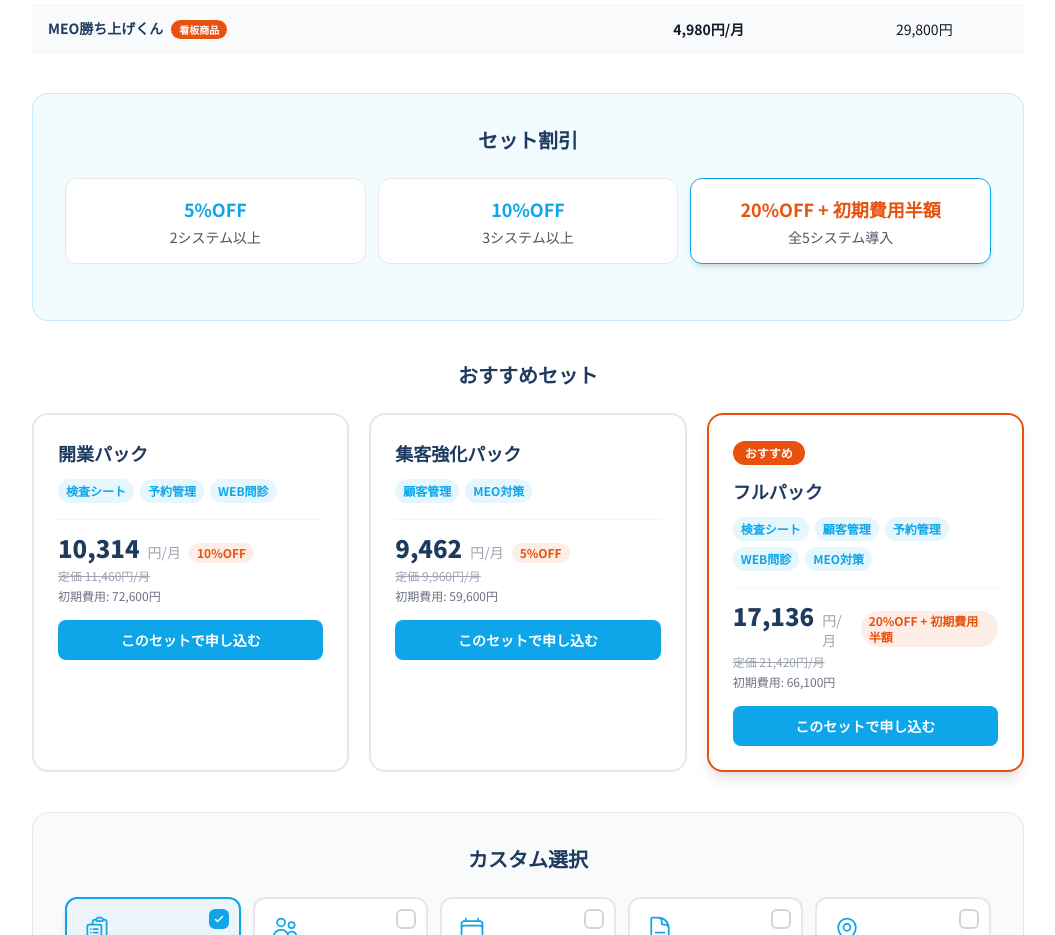
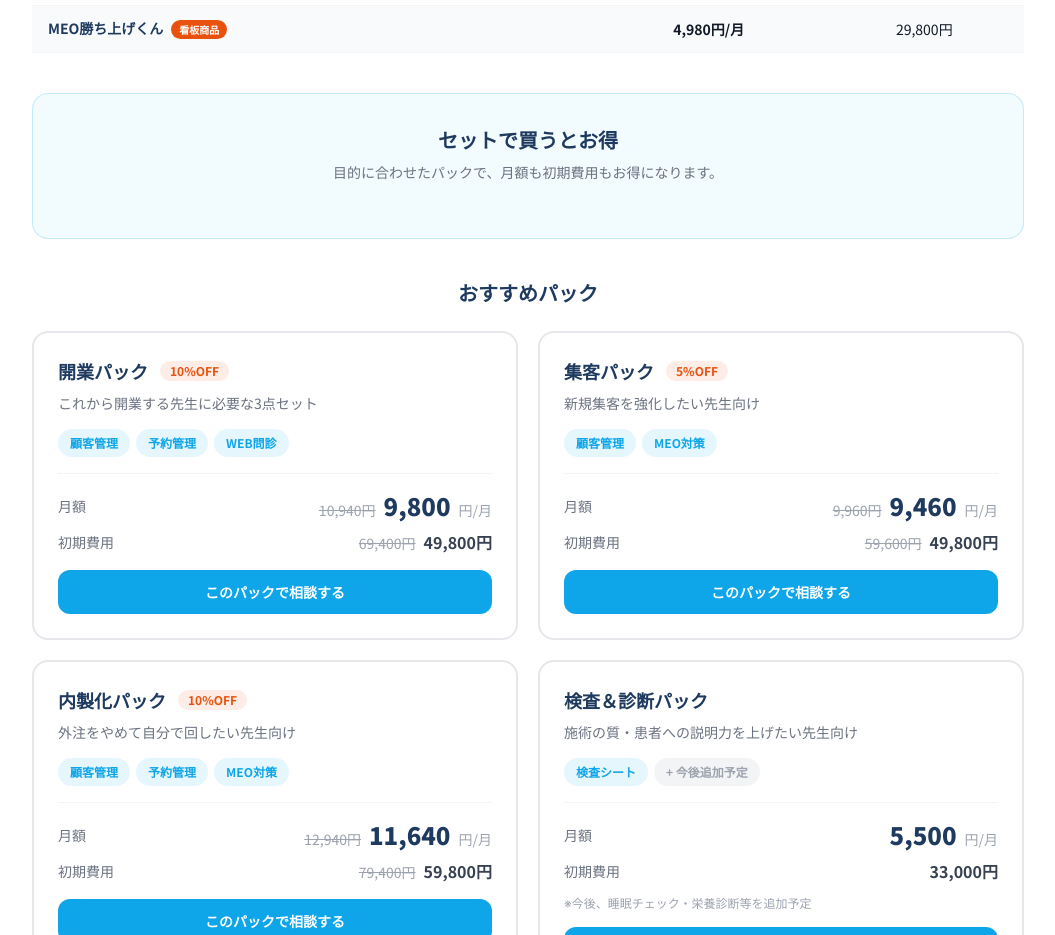
Before and after one commit to yosinkyuin1031-glitch/clinic-saas-lp, a Next.js app: page / in a window 1280 px wide. Shown: the part 3700-4635 px from the top of the page, without its empty margins (112-1167 px from the left). Built offline with nearby package versions, Linux system fonts and the light colour scheme.

Commit message:
カテゴリタブを4分類に再編・セット販売を4パックに変更

```diff
--- a/app/page.tsx
+++ b/app/page.tsx
@@ -9,7 +9,7 @@
     id: "kensa",
     name: "検査シート作成システム",
     shortName: "検査シート",
-    category: "検査・施術支援",
+    categories: ["検査＆診断"],
     description: "神経学的検査をデジタル化。検査結果をPDF出力し、患者ごとの経過記録を残せます。",
     features: ["神経学的検査をデジタル化", "検査結果をPDF出力", "患者ごとの経過記録"],
     monthlyPrice: 5500,
@@ -26,7 +26,7 @@
     id: "customer",
     name: "顧客管理シート",
     shortName: "顧客管理",
-    category: "患者管理",
+    categories: ["開業", "集客", "内製化"],
     description: "患者情報を一元管理。来院履歴・離反アラート・データ分析ダッシュボード搭載。",
     features: ["患者情報を一元管理", "来院履歴・離反アラート", "データ分析ダッシュボード"],
     monthlyPrice: 4980,
@@ -43,7 +43,7 @@
     id: "reservation",
     name: "予約管理",
     shortName: "予約管理",
-    category: "患者管理",
+    categories: ["開業", "内製化"],
     description: "カレンダー形式で直感操作。ダブルブッキング防止、LINE通知連携。",
     features: ["カレンダー形式で直感操作", "ダブルブッキング防止", "LINE通知連携"],
     monthlyPrice: 2980,
@@ -60,7 +60,7 @@
     id: "monshin",
     name: "WEB問診",
     shortName: "WEB問診",
-    category: "患者管理",
+    categories: ["開業"],
     description: "来院前にスマホで問診。自動集計・PDF出力。カスタム問診項目対応。",
     features: ["来院前にスマホで問診", "自動集計・PDF出力", "カスタム問診項目"],
     monthlyPrice: 2980,
@@ -77,7 +77,7 @@
     id: "meo",
     name: "MEO勝ち上げくん",
     shortName: "MEO対策",
-    category: "集客",
+    categories: ["集客", "内製化"],
     description: "Googleマップ順位を自動チェック。AI投稿文を自動生成。医療広告ガイドライン自動チェック。",
     features: ["Googleマップ順位を自動チェック", "AI投稿文を自動生成", "医療広告ガイドライン自動チェック"],
     monthlyPrice: 4980,
@@ -93,7 +93,7 @@
   },
 ];
 
-const CATEGORIES = ["すべて", "検査・施術支援", "患者管理", "集客"];
+const CATEGORIES = ["すべて", "開業", "集客", "内製化", "検査＆診断"];
 
 const COMING_SOON_APPS = [
   "LINE自動化ツール",
@@ -106,21 +106,39 @@
 const SET_EXAMPLES = [
   {
     name: "開業パック",
-    appIds: ["kensa", "reservation", "monshin"],
-    discountRate: 0.10,
+    appIds: ["reservation", "monshin", "customer"],
+    description: "これから開業する先生に必要な3点セット",
+    setMonthly: 9800,
+    setInitial: 49800,
     label: "10%OFF",
+    note: null,
   },
   {
-    name: "集客強化パック",
+    name: "集客パック",
     appIds: ["meo", "customer"],
-    discountRate: 0.05,
+    description: "新規集客を強化したい先生向け",
+    setMonthly: 9460,
+    setInitial: 49800,
     label: "5%OFF",
+    note: null,
   },
   {
-    name: "フルパック",
-    appIds: ["kensa", "customer", "reservation", "monshin", "meo"],
-    discountRate: 0.20,
-    label: "20%OFF + 初期費用半額",
+    name: "内製化パック",
+    appIds: ["customer", "reservation", "meo"],
+    description: "外注をやめて自分で回したい先生向け",
+    setMonthly: 11640,
+    setInitial: 59800,
+    label: "10%OFF",
+    note: null,
+  },
+  {
+    name: "検査＆診断パック",
+    appIds: ["kensa"],
+    description: "施術の質・患者への説明力を上げたい先生向け",
+    setMonthly: 5500,
+    setInitial: 33000,
+    label: "",
+    note: "※今後、睡眠チェック・栄養診断等を追加予定",
   },
 ];
 
@@ -199,7 +217,7 @@
 
   const filteredApps = activeCategory === "すべて"
     ? APPS
-    : APPS.filter(app => app.category === activeCategory);
+    : APPS.filter(app => app.categories.includes(activeCategory));
 
   const calcTotal = useMemo(() => {
     const selected = APPS.filter(app => selectedApps.includes(app.id));
@@ -607,64 +625,70 @@
             </table>
           </div>
 
-          {/* セット割引 */}
+          {/* セットで買うとお得 */}
           <div className="bg-accent/5 rounded-2xl border border-accent/20 p-6 md:p-8 mb-10">
-            <h3 className="text-xl font-black text-primary text-center mb-6">セット割引</h3>
-            <div className="grid md:grid-cols-3 gap-3 mb-6">
-              <div className="bg-white rounded-xl p-4 text-center border border-gray-200">
-                <p className="text-accent font-bold text-lg mb-1">5%OFF</p>
-                <p className="text-sm text-gray-600">2システム以上</p>
-              </div>
-              <div className="bg-white rounded-xl p-4 text-center border border-gray-200">
-                <p className="text-accent font-bold text-lg mb-1">10%OFF</p>
-                <p className="text-sm text-gray-600">3システム以上</p>
-              </div>
-              <div className="bg-white rounded-xl p-4 text-center border border-accent shadow-md">
-                <p className="text-cta font-bold text-lg mb-1">20%OFF + 初期費用半額</p>
-                <p className="text-sm text-gray-600">全5システム導入</p>
-              </div>
-            </div>
+            <h3 className="text-xl font-black text-primary text-center mb-2">セットで買うとお得</h3>
+            <p className="text-center text-gray-500 text-sm mb-6">目的に合わせたパックで、月額も初期費用もお得になります。</p>
           </div>
 
-          {/* セット例 */}
-          <h3 className="text-xl font-black text-primary text-center mb-6">おすすめセット</h3>
-          <div className="grid md:grid-cols-3 gap-5 mb-10">
+          {/* セットパック */}
+          <h3 className="text-xl font-black text-primary text-center mb-6">おすすめパック</h3>
+          <div className="grid md:grid-cols-2 gap-5 mb-10">
             {SET_EXAMPLES.map((set) => {
               const apps = APPS.filter(a => set.appIds.includes(a.id));
               const monthlyTotal = apps.reduce((s, a) => s + a.monthlyPrice, 0);
-              const discounted = Math.floor(monthlyTotal * (1 - set.discountRate));
               const initialTotal = apps.reduce((s, a) => s + a.initialCost, 0);
-              const initialDiscounted = set.appIds.length >= 5 ? Math.floor(initialTotal * 0.5) : initialTotal;
+              const isSingle = set.appIds.length === 1;
               return (
-                <div key={set.name} className={`bg-white rounded-2xl border-2 p-6 ${set.appIds.length >= 5 ? "border-cta shadow-lg" : "border-gray-200"}`}>
-                  {set.appIds.length >= 5 && (
-                    <span className="inline-block bg-cta text-white text-xs font-bold px-3 py-1 rounded-full mb-3">おすすめ</span>
-                  )}
-                  <h4 className="text-lg font-black text-primary mb-3">{set.name}</h4>
+                <div key={set.name} className="bg-white rounded-2xl border-2 border-gray-200 p-6 hover:border-accent/40 hover:shadow-lg transition-all">
+                  <div className="flex items-center gap-3 mb-2">
+                    <h4 className="text-lg font-black text-primary">{set.name}</h4>
+                    {set.label && (
+                      <span className="bg-cta/10 text-cta text-xs font-bold px-2.5 py-0.5 rounded-full">{set.label}</span>
+                    )}
+                  </div>
+                  <p className="text-sm text-gray-500 mb-4">{set.description}</p>
                   <div className="flex flex-wrap gap-1.5 mb-4">
                     {apps.map(a => (
-                      <span key={a.id} className="bg-accent/10 text-accent text-xs font-bold px-2 py-1 rounded-full">
+                      <span key={a.id} className="bg-accent/10 text-accent text-xs font-bold px-3 py-1.5 rounded-full">
                         {a.shortName}
                       </span>
                     ))}
+                    {isSingle && (
+                      <span className="bg-gray-100 text-gray-400 text-xs font-bold px-3 py-1.5 rounded-full">+ 今後追加予定</span>
+                    )}
                   </div>
-                  <div className="border-t border-gray-100 pt-3">
-                    <div className="flex items-baseline gap-2 mb-1">
-                      <span className="text-2xl font-black text-primary">{discounted.toLocaleString()}</span>
-                      <span className="text-sm text-gray-400">円/月</span>
-                      <span className="bg-cta/10 text-cta text-xs font-bold px-2 py-0.5 rounded-full">{set.label}</span>
+                  <div className="border-t border-gray-100 pt-4 space-y-2">
+                    <div className="flex items-center justify-between">
+                      <span className="text-sm text-gray-500">月額</span>
+                      <div className="flex items-baseline gap-2">
+                        {!isSingle && (
+                          <span className="text-sm text-gray-400 line-through">{monthlyTotal.toLocaleString()}円</span>
+                        )}
+                        <span className="text-2xl font-black text-primary">{set.setMonthly.toLocaleString()}</span>
+                        <span className="text-sm text-gray-400">円/月</span>
+                      </div>
                     </div>
-                    <p className="text-xs text-gray-400 line-through">定価 {monthlyTotal.toLocaleString()}円/月</p>
-                    <p className="text-xs text-gray-500 mt-1">初期費用: {initialDiscounted.toLocaleString()}円</p>
+                    <div className="flex items-center justify-between">
+                      <span className="text-sm text-gray-500">初期費用</span>
+                      <div className="flex items-baseline gap-2">
+                        {!isSingle && initialTotal !== set.setInitial && (
+                          <span className="text-sm text-gray-400 line-through">{initialTotal.toLocaleString()}円</span>
+                        )}
+                        <span className="text-base font-bold text-gray-700">{set.setInitial.toLocaleString()}円</span>
+                      </div>
+                    </div>
                   </div>
+                  {set.note && (
+                    <p className="text-xs text-gray-400 mt-3">{set.note}</p>
+                  )}
                   <button
                     onClick={() => {
-                      setSelectedApps([...set.appIds]);
-                      document.getElementById("pricing-calc")?.scrollIntoView({ behavior: "smooth" });
+                      document.getElementById("contact")?.scrollIntoView({ behavior: "smooth" });
                     }}
-                    className="w-full mt-4 py-2.5 rounded-lg font-bold text-sm transition bg-accent text-white hover:bg-accent-600"
+                    className="w-full mt-4 py-3 rounded-xl font-bold text-sm transition bg-accent text-white hover:bg-accent-600 hover:shadow-md"
                   >
-                    このセットで申し込む
+                    このパックで相談する
                   </button>
                 </div>
               );
```
